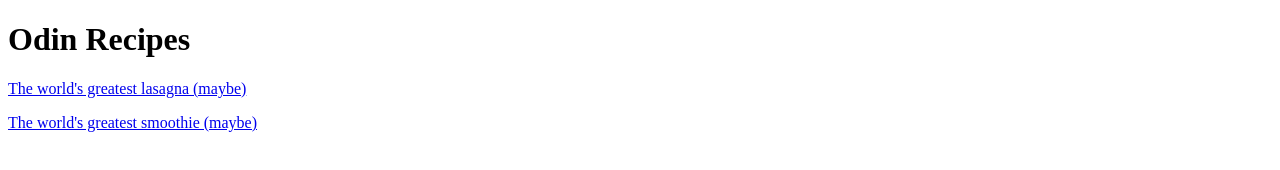
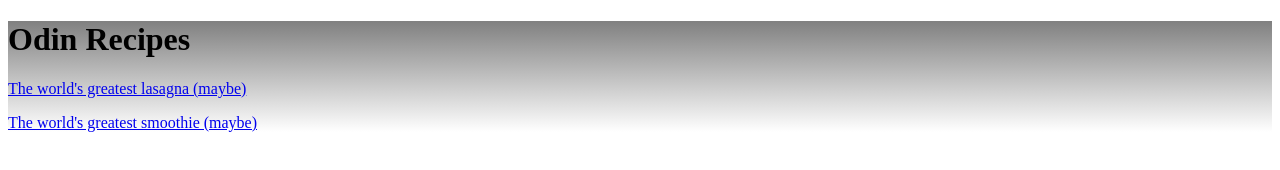
Before and after one commit to tylartylartylar/odin-recipes, a plain HTML site: page index.html in a window 1280 px wide. Drawn offline with Linux system fonts and the light colour scheme.

Commit message:
Add styles.css with initial gradient background
- Created external stylesheet
- Added basic gradient background to validate CSS linkage

```diff
--- a/index.html
+++ b/index.html
@@ -3,11 +3,16 @@
 <head>
     <meta charset="UTF-8">
     <meta name="viewport" content="width=device-width, initial-scale=1.0">
+    <link rel="stylesheet" href="styles.css">
     <title>Odin Recipes</title>
 </head>
-<body>
-    <h1>Odin Recipes</h1>
-    <p><a href="recipes/lasagna.html">The world's greatest lasagna (maybe)</a></p>
-    <p><a href="recipes/smoothie.html">The world's greatest smoothie (maybe)</a></p>
-</body>
+<div id="Homepage">
+    <body>
+        <div class="Main Title"><h1>Odin Recipes</h1></div>
+        <div class="Main Recipes-list">
+            <p><a href="recipes/lasagna.html">The world's greatest lasagna (maybe)</a></p>
+            <p><a href="recipes/smoothie.html">The world's greatest smoothie (maybe)</a></p>
+        </div>
+    </body>
+</div>
 </html>
--- /dev/null
+++ b/styles.css
@@ -0,0 +1,3 @@
+#Homepage{
+    background:linear-gradient(Gray, White);
+}
```
